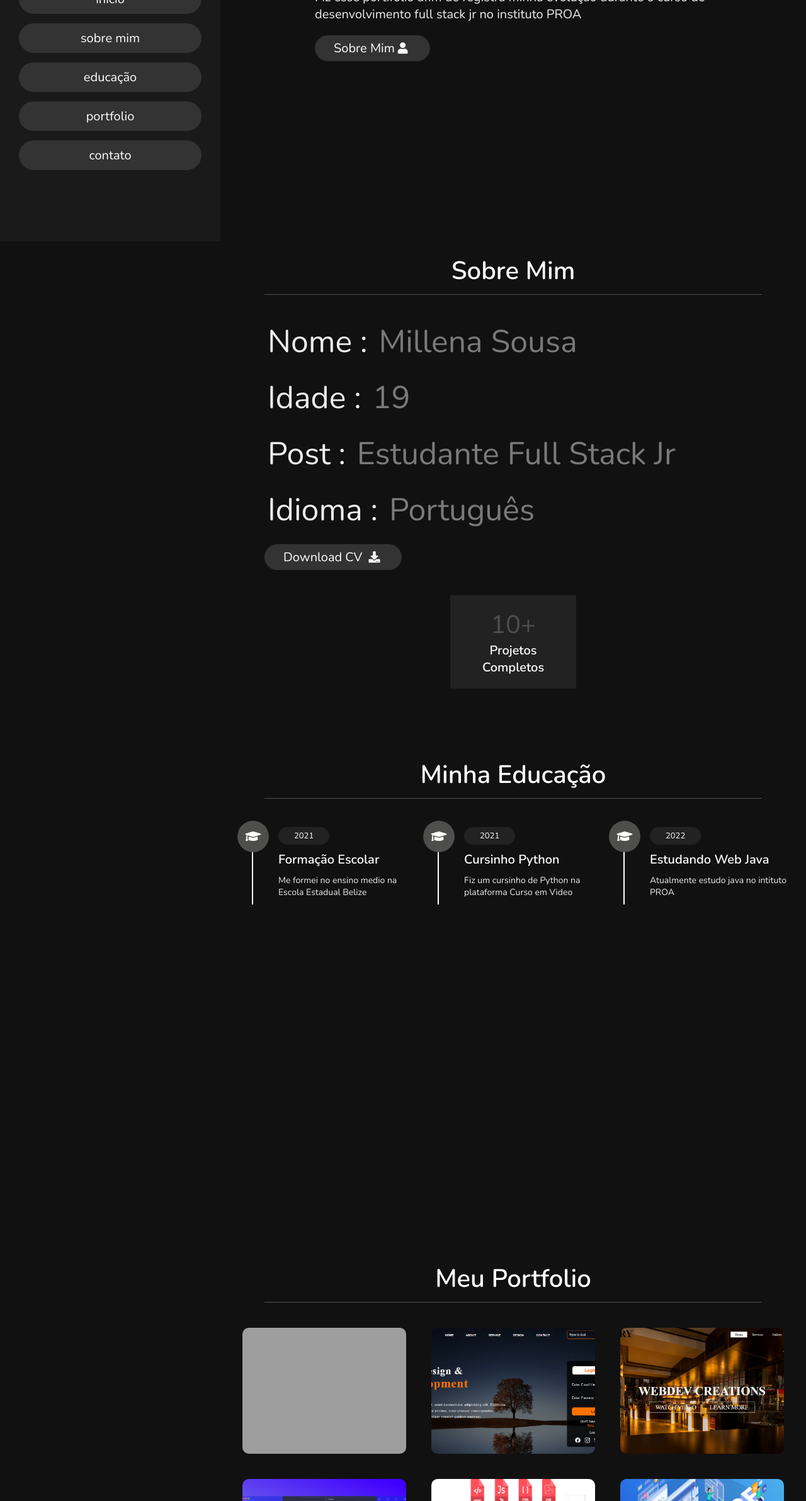
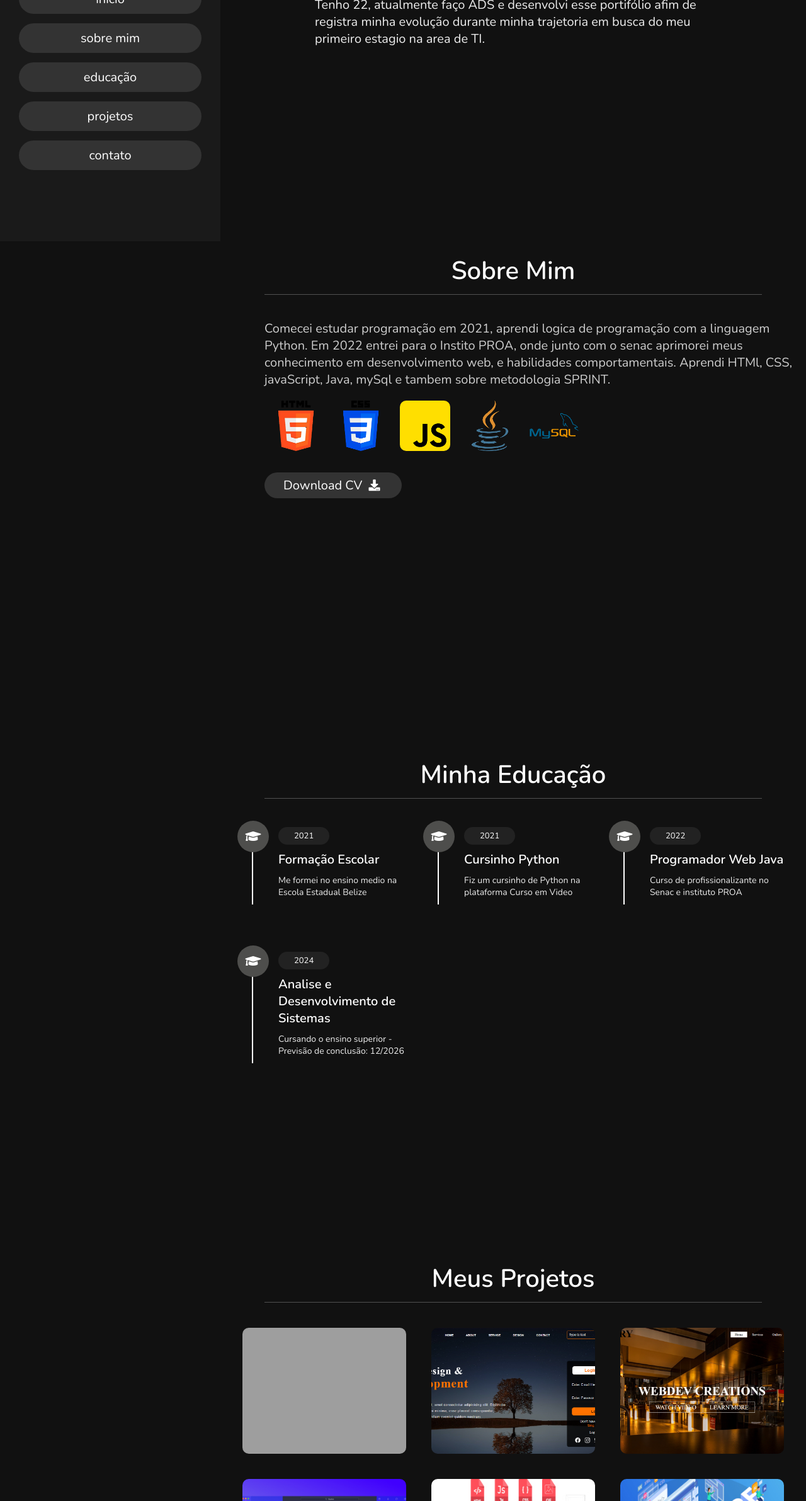
Before and after one commit to MillenaSousa/Projeto-portifolio-HTML-CSS-, a plain HTML site: page Projeto Portifoilo/index.html in a window 1280 px wide. Shown: the part 417-2800 px from the top of the page at 63% size. Drawn offline with nearby package versions, Linux system fonts and the light colour scheme; grey boxes are pictures that could not be loaded.

Commit message:
Update index.html

```diff
--- a/Projeto Portifoilo/index.html
+++ b/Projeto Portifoilo/index.html
@@ -8,7 +8,7 @@
     <meta name="author" content="Millena">
     <meta name="keywords" content="portifoli, profissional">
     <meta name="robots" content="index,follow">
-    <title>personal portfolio</title>
+    <title>portfolio profissional</title>
 
     <!-- font awesome cdn link  -->
     <link rel="stylesheet" href="https://cdnjs.cloudflare.com/ajax/libs/font-awesome/5.15.2/css/all.min.css">
@@ -25,9 +25,9 @@
     <header>
 
         <div class="user">
-            <img src="img/WhatsApp Image 2022-09-09 at 13.40.51.jpeg" alt="">
+            <img src="img/perfil-animado.png" alt="">
             <h3 class="name">Millena Sousa</h3>
-            <p class="post">front end developer</p>
+            <p class="post">Full stack developer</p>
         </div>
 
         <nav class="navbar">
@@ -35,7 +35,7 @@
                 <li><a href="#home">inicio</a></li>
                 <li><a href="#about">sobre mim</a></li>
                 <li><a href="#education">educação</a></li>
-                <li><a href="#portfolio">portfolio</a></li>
+                <li><a href="#portfolio">projetos</a></li>
                 <li><a href="#contact">contato</a></li>
             </ul>
         </nav>
@@ -52,10 +52,9 @@
 
         <h3>Olá!</h3>
         <h1>Me chamo <span>Millena Sousa</span></h1>
-        <p style="text-transform: none"> Fiz esse portifólio afim de registra minha evolução durante o curso de
-            desenvolvimento full stack jr no instituto PROA</p>
-        <a href="#about"><button class="btn">Sobre mim<i class="fas fa-user"></i></button></a>
-
+        <p style="text-transform: none">Tenho 22, atualmente faço ADS e desenvolvi esse portifólio afim de registra
+            minha evolução durante minha trajetoria em
+            busca do meu primeiro estagio na area de TI.</p>
     </section>
 
     <!-- home section ends -->
@@ -69,20 +68,22 @@
         <div class="row">
 
             <div class="info">
-                <h3> <span> nome : </span> Millena Sousa </h3>
-                <h3> <span> idade : </span> 19 </h3>
-                <h3> <span> post : </span> Estudante full stack jr </h3>
-                <h3> <span> idioma : </span> Português </h3>
+                <p style="text-transform: none">Comecei estudar programação em 2021, aprendi logica de programação com a
+                    linguagem Python.
+                    Em 2022 entrei para o Instito PROA, onde junto com o senac aprimorei meus conhecimento em
+                    desenvolvimento web, e habilidades comportamentais. Aprendi HTMl, CSS, javaScript, Java, mySql e
+                    tambem sobre metodologia SPRINT. </p>
+                <div class="imgs">
+                    <img src="img/html.png" alt="">
+                    <img src="img/css-3 (1).png" alt="">
+                    <img src="img/js (1).png" alt="">
+                    <img src="img/java (1).png" alt="">
+                    <img src="img/mysql.png" alt="">
+                </div>
+
                 <a href="#"><button class="btn"> download CV <i class="fas fa-download"></i> </button></a>
             </div>
 
-            <div class="counter">
-
-                <div class="box">
-                    <span>10+</span>
-                    <h3>projetos completos</h3>
-                </div>
-            </div>
 
         </div>
 
@@ -108,28 +109,22 @@
             <div class="box">
                 <i class="fas fa-graduation-cap"></i>
                 <span>2021</span>
-                <h3>Cursinho python </h3>
+                <h3>Cursinho python</h3>
                 <p style="text-transform: none">Fiz um cursinho de Python na plataforma Curso em Video</p>
             </div>
 
             <div class="box">
                 <i class="fas fa-graduation-cap"></i>
                 <span>2022</span>
-                <h3>estudando web java </h3>
-                <p style="text-transform: none">Atualmente estudo java no intituto PROA</p>
+                <h3>Programador web Java</h3>
+                <p style="text-transform: none">Curso de profissionalizante no Senac e instituto PROA</p>
             </div>
-
-
-
-
-
-
-
-
-
-
-
-
+            <div class="box">
+                <i class="fas fa-graduation-cap"></i>
+                <span>2024</span>
+                <h3 style="text-transform: none">Analise e Desenvolvimento de Sistemas</h3>
+                <p style="text-transform: none">Cursando o ensino superior - Previsão de conclusão: 12/2026</p>
+            </div>
 
         </div>
 
@@ -141,7 +136,7 @@
 
     <section class="portfolio" id="portfolio">
 
-        <h1 class="heading"> meu <span>portfolio</span> </h1>
+        <h1 class="heading"> Meus <span>projetos</span> </h1>
 
         <div class="box-container">
 
@@ -179,18 +174,31 @@
 
     <section class="contact" id="contact">
 
-        <h1 class="heading"> <span>meus</span> contatos</h1>
+        <h1 class="heading"> <span>Meus</span> contatos</h1>
+        <div class="row">
+            <div class="content">
+                <div class="info">
+                    <div>
+                        <img src="img/icons8-nova-mensagem-32.png" alt="">
+                        <h3 style="text-transform: lowercase;">me791078@gmail.com</h3>
+                    </div>
 
-        <div class="row">
+                    <div>
+                        <img src="img/icons8-linkedin-32.png" alt="">
+                        <h3><a href="https://www.linkedin.com/in/millena-sousa">https://www.linkedin.com/in/millena-sousa/
+                        </h3></a>
+                    </div>
 
-            <div class="content">
+                    <div>
+                        <img src="img/icons8-github-32.png" alt="">
+                        <h3><a href="https://github.com/MillenaSousa">https://github.com/MillenaSousa</a></h3>
+                    </div>
 
-                <h3 class="title">Contatos</h3>
+                    <div>
+                        <img src="img/icons8-localização-32.png" alt="">
+                        <h3>São Paulo-SP, Zona Leste</h3>
+                    </div>
 
-                <div class="info">
-                    <h3 style="text-transform: lowercase;"> <i class="fas fa-envelope"></i> me791078@gmail.com </h3>
-                    <h3> <i class="fas fa-phone"></i> (11) 97654-3546 </h3>
-                    <h3> <i class="fas fa-map-marker-alt"></i> São paulo, Brasil</h3>
                 </div>
 
             </div>
```
